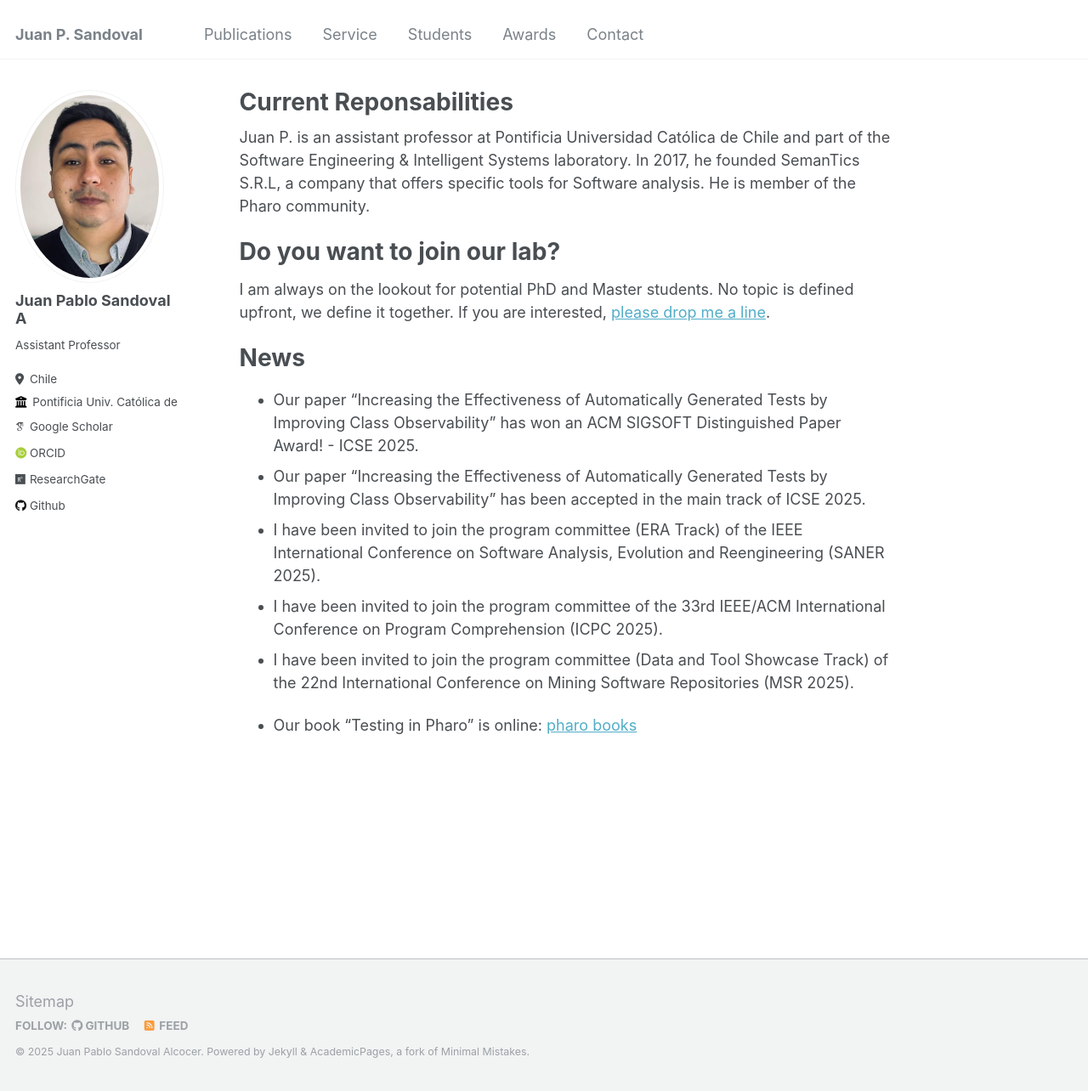
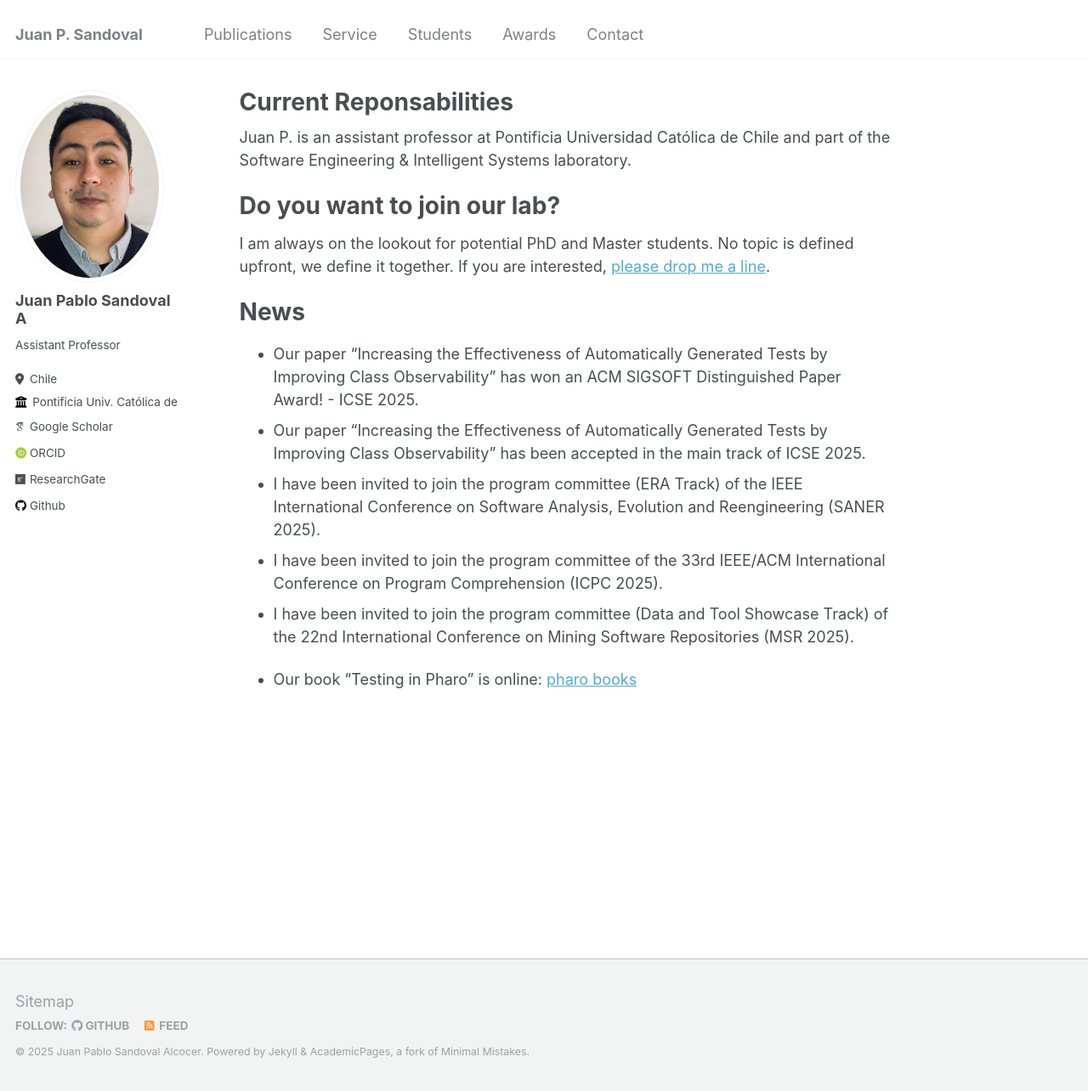
Before and after one commit to jpsandoval/jpsandoval.github.io, a Jekyll site: the page built from _pages/about.md, in a window 1280 px wide and 1284 px high. Shown: the whole window at 85% size. Built offline with Jekyll 4.4.1, drawn with Linux system fonts in a browser that asks for light colours; some web fonts are replaced.

Commit message:
updating site

```diff
--- a/_pages/about.md
+++ b/_pages/about.md
@@ -6,7 +6,7 @@ redirect_from:
   - /about/
   - /about.html
 ---
-Juan P. is an assistant professor at Pontificia Universidad Católica de Chile and part of the Software Engineering & Intelligent Systems laboratory. In 2017, he founded SemanTics S.R.L, a company that offers specific tools for Software analysis. He is member of the Pharo community.
+Juan P. is an assistant professor at Pontificia Universidad Católica de Chile and part of the Software Engineering & Intelligent Systems laboratory.
 
 Do you want to join our lab?
 ======
```
